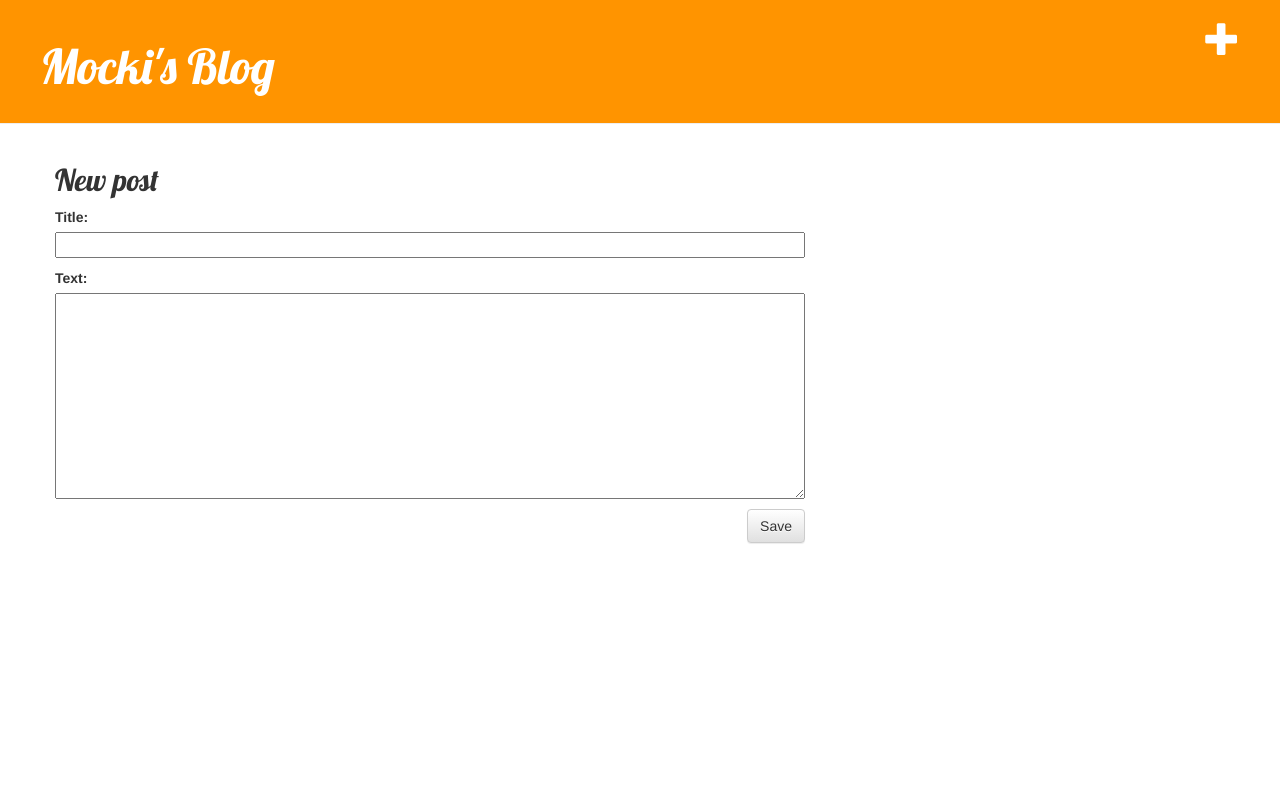
After one commit to Morcki/MockiBlog, a Django app: page /post/new/ in a window 1280 px wide. The commit adds this page. Run offline with Django 3.2, Linux system fonts and the light colour scheme; the visitor is signed in with stand-in values (Sample User, id 1); some libraries are stand-ins or nearby versions.

Commit message:
Added views to create/edit blog post inside the site.

```diff
--- /dev/null
+++ b/blog/forms.py
@@ -0,0 +1,8 @@
+from django import forms
+from .models import Post
+
+class PostForm(forms.ModelForm):
+
+    class Meta:
+        model = Post
+        fields = ('title','text',)
--- a/blog/models.py
+++ b/blog/models.py
@@ -2,7 +2,7 @@ from django.db import models
 from django.utils import timezone
 # Create your models here.
 class Post(models.Model):
-    authhor =  models.ForeignKey('auth.User',on_delete=models.CASCADE)
+    author =  models.ForeignKey('auth.User',on_delete=models.CASCADE)
     title = models.CharField(max_length=200)
     text = models.TextField()
     created_date = models.DateTimeField(
--- /dev/null
+++ b/blog/static/css/blog.css
@@ -0,0 +1,47 @@
+    .page-header {
+        background-color: #ff9400;
+        margin-top: 0;
+        padding: 20px 20px 20px 40px;
+    }
+
+    .page-header h1, .page-header h1 a, .page-header h1 a:visited, .page-header h1 a:active {
+        color: #ffffff;
+        font-size: 36pt;
+        text-decoration: none;
+    }
+
+    .content {
+        margin-left: 40px;
+    }
+
+    h1, h2, h3, h4 {
+        font-family: 'Lobster', cursive;
+    }
+
+    .date {
+        float: right;
+        color: #828282;
+    }
+
+    .save {
+        float: right;
+    }
+
+    .post-form textarea, .post-form input {
+        width: 100%;
+    }
+
+    .top-menu, .top-menu:hover, .top-menu:visited {
+        color: #ffffff;
+        float: right;
+        font-size: 26pt;
+        margin-right: 20px;
+    }
+
+    .post {
+        margin-bottom: 70px;
+    }
+
+    .post h1 a, .post h1 a:visited {
+        color: #000000;
+    }
--- /dev/null
+++ b/blog/templates/blog/base.html
@@ -0,0 +1,26 @@
+{% load staticfiles %}
+<html>
+    <head>
+        <title> Mocki's Blog</title>
+        <link rel="stylesheet" href="//maxcdn.bootstrapcdn.com/bootstrap/3.2.0/css/bootstrap.min.css">
+        <link rel="stylesheet" href="//maxcdn.bootstrapcdn.com/bootstrap/3.2.0/css/bootstrap-theme.min.css">
+        <link rel="stylesheet" href="{% static 'css/blog.css' %}">
+        <link href="//fonts.googleapis.com/css?family=Lobster&subset    =latin,latin-ext" rel="stylesheet" type="text/css">
+    </head>
+    <body>
+        <div class="page-header">
+            {% if user.is_authenticated %}
+                <a href="{% url 'post_new' %}" class="top-menu"><span class="glyphicon glyphicon-plus"></span></a>
+            {% endif %}
+            <h1><a href="/">Mocki's Blog</a></h1>
+        </div>
+        <div class="content container">
+            <div class="row">
+                <div class="col-md-8">
+                    {% block content %}
+                    {% endblock %}
+                </div>
+            </div>
+        </div>
+    </body>
+</html>
--- /dev/null
+++ b/blog/templates/blog/post_edit.html
@@ -0,0 +1,9 @@
+{% extends 'blog/base.html' %}
+
+{% block content %}
+    <h2>New post</h2>
+    <form method="POST" class="post-form">{% csrf_token %}
+        {{ form.as_p }}
+        <button type="submit" class="save btn btn-default">Save</button>
+    </form>
+{% endblock %}
--- a/blog/urls.py
+++ b/blog/urls.py
@@ -1,5 +1,8 @@
 from django.urls import path
 from . import views
 urlpatterns = [
-   path('',views.post_list,name='post_list')
+    path('',views.post_list,name='post_list'),
+    path('post/<int:pk>/', views.post_detail, name='post_detail'),
+    path('post/new/', views.post_new, name='post_new'),
+    path('post/<int:pk>/edit/',views.post_edit,name='post_edit'),
   ]
--- a/blog/views.py
+++ b/blog/views.py
@@ -1,5 +1,37 @@
-from django.shortcuts import render
-
+from django.shortcuts import render,redirect
+from django.utils import timezone
+from .models import Post
+from django.shortcuts import render, get_object_or_404
+from .forms import PostForm
 # Create your views here.
 def post_list(request):
-    return render(request,'blog/post_list.html',{})
+    posts = Post.objects.filter(published_date__lte=timezone.now()).order_by('published_date')
+    return render(request, 'blog/post_list.html', {'posts': posts})
+def post_detail(request,pk):
+    post = get_object_or_404(Post,pk=pk)
+    return render(request,'blog/post_detail.html',{'post':post})
+def post_new(request):
+    if request.method == "POST":
+        form = PostForm(request.POST)
+        if form.is_valid():
+            post = form.save(commit=False)
+            post.author = request.user
+            post.published_date = timezone.now()
+            post.save()
+            return redirect('post_detail', pk=post.pk)
+    else:
+        form = PostForm()
+    return render(request,'blog/post_edit.html',{'form':form})
+def post_edit(request, pk):
+    post = get_object_or_404(Post, pk=pk)
+    if request.method == "POST":
+        form = PostForm(request.POST, instance=post)
+        if form.is_valid():
+            post = form.save(commit=False)
+            post.author = request.user
+            post.published_date = timezone.now()
+            post.save()
+            return redirect('post_detail', pk=post.pk)
+    else:
+        form = PostForm(instance=post)
+    return render(request, 'blog/post_edit.html', {'form': form})
```
Also changed, not shown: blog/templates/blog/post_detail.html (added, +14 -0 lines), blog/templates/blog/post_list.html (+11 -9 lines), blog/migrations/0002_auto_20181112_1954.py (added).
